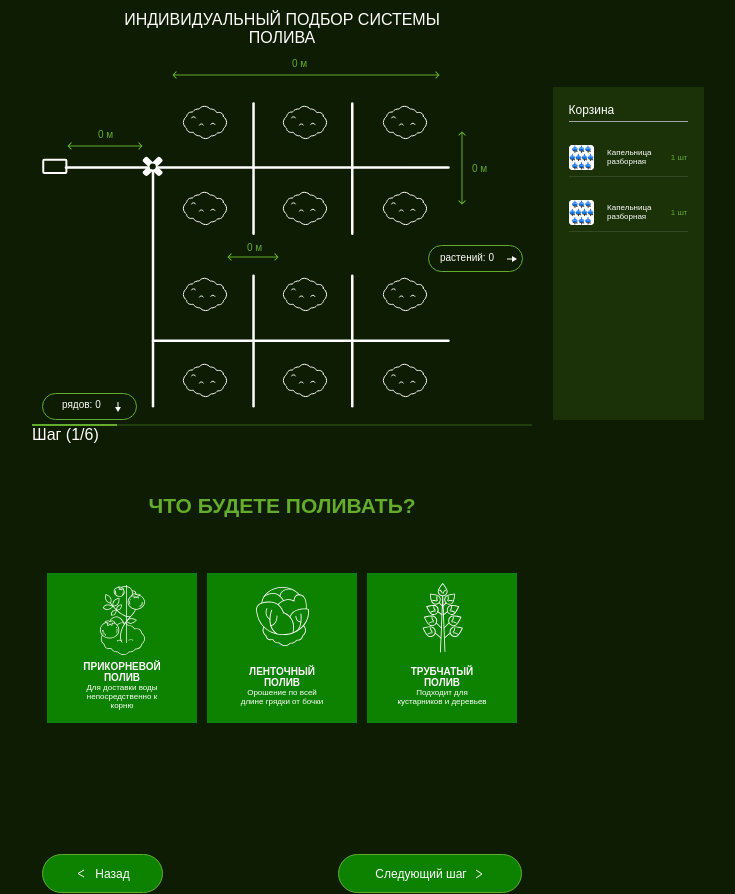
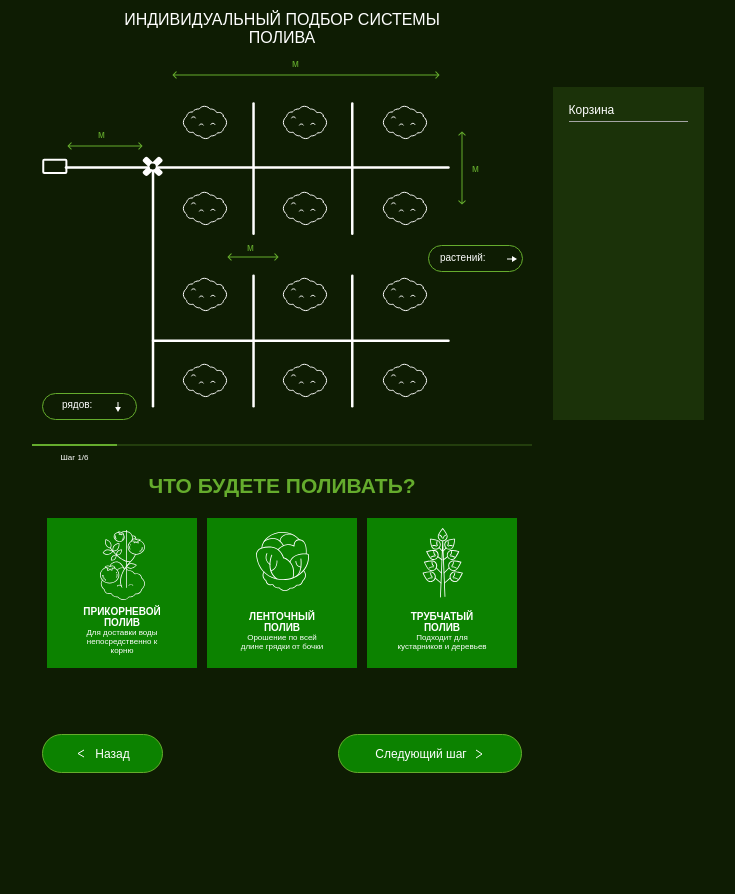
Before and after one commit to GFedorov/MPCalculator, a Next.js app: page / in a window 1280 px wide. Shown: the whole page, without its empty margins (358-1093 px from the left). After the commit the page ends 800 px from the top, so only its background shows below. Built offline with nearby package versions, Linux system fonts and the light colour scheme.

Commit message:
add to cart
Co-authored-by: Naukomania <Naukomania@users.noreply.github.com>

```diff
--- a/components/Cart.js
+++ b/components/Cart.js
@@ -1,15 +1,17 @@
-const Cart = (settings) => {
-  const {
-    need_perekritie_vodi = "no",
-    need_filter = "no",
-    need_timer = "no",
-  } = settings;
+import { getGoods } from "../data/goods";
 
+const Cart = ({ settings }) => {
+  // const {
+  //   need_perekritie_vodi = "no",
+  //   need_filter = "no",
+  //   need_timer = "no",
+  // } = settings;
+  const goods = getGoods(settings);
   return (
     <div className="cart">
       <div className="cart__title"> Корзина</div>
       <div className="list">
-        <div className="list__item">
+        {/* <div className="list__item">
           <div className="list__item__img"></div>
           <div className="list__item__text">Капельница разборная</div>
           <div className="list__item__pcs">1 шт</div>
@@ -18,7 +20,16 @@ const Cart = (settings) => {
           <div className="list__item__img"></div>
           <div className="list__item__text">Капельница разборная</div>
           <div className="list__item__pcs">1 шт</div>
-        </div>
+        </div> */}
+        {goods.map((good) => (
+          <div className="list__item" key={good.name}>
+            <div className="list__item__img">
+              <img src={good.img} />
+            </div>
+            <div className="list__item__text">{good.name}</div>
+            <div className="list__item__pcs">{good.count} шт</div>
+          </div>
+        ))}
 
         <div className="cart__listWrapper__item"></div>
       </div>
--- a/components/Stepper.js
+++ b/components/Stepper.js
@@ -8,7 +8,7 @@ const Stepper = ({ step, totStep }) => {
           left: Math.round((100 * (step - 1)) / totStep, 2) + "%",
         }}
       >
-        Шаг ({step}/{totStep})
+        Шаг {step}/{totStep}
       </div>
     </div>
   );
--- a/components/field/Root.js
+++ b/components/field/Root.js
@@ -6,66 +6,34 @@ const RootField = ({ settings, choosenScenario }) => {
     dlina_posadki = "0", //длинна грядки по горизонтали
     shirina_posadki = "0", //высота грядки
     shirina_ryadov = "0",
-    kolvo_ryadov = "0",
+    //kolvo_ryadov = "0",
     need_perekritie_vodi = "no",
     kolvo_rasteniy = "0",
     rasstoyanie_do_vodi = "0",
     shirina_mejdu_ryadov = "0",
     shirina_between_plant = "0",
-    need_filter = "no",
+    // need_filter = "no",
     need_timer = "no",
   } = settings;
 
-  const widthK = 300; // коэффициент ширины, во сколько раз нужно увеличить dlina_posadki, чтобы получилась ширина
-  const heightK = 100; // коэффициент ширины, во сколько раз нужно увеличить shirina_posadki и shirina_ryadov, чтобы получилась соотв. высота
-  const rowGap = shirina_ryadov * heightK;
-
-  const rows = [];
-  for (let i = 0; i < +kolvo_ryadov; i++) {
-    rows.push({
-      width: dlina_posadki * widthK,
-      height: shirina_posadki * heightK,
-      needPerekritie: need_perekritie_vodi === "yes",
-    });
-  }
-  const fullHeight =
-    kolvo_ryadov * shirina_posadki * heightK + rowGap * (kolvo_ryadov - 1);
-  const fullWidth = dlina_posadki * widthK;
   let type = choosenScenario || "hole";
   return (
     <>
       <SvgField
         {...{
+          ...settings,
           kolvo_rasteniy,
           need_perekritie_vodi,
           dlina_posadki,
           rasstoyanie_do_vodi,
           shirina_mejdu_ryadov,
           shirina_between_plant,
-          kolvo_ryadov,
-          need_filter,
+          //kolvo_ryadov,
+          // need_filter,
           need_timer,
           type,
         }}
       />
-      {/* <pre>{JSON.stringify(settings, null, 2)}</pre> */}
-      {/* <div className="field">
-        <div
-          className="rows"
-          style={{ height: `${fullHeight}px`, width: `${fullWidth}px` }}
-        >
-          {rows.map((row) => (
-            <div
-              className="rows__item"
-              style={{ height: `${row.height}px`, width: `${row.width}px` }}
-            >
-              {row.needPerekritie && (
-                <div className="rows__blocker">Перекрытие</div>
-              )}
-            </div>
-          ))}
-        </div>
-      </div> */}
     </>
   );
 };
--- a/components/field/Svg.js
+++ b/components/field/Svg.js
@@ -1,6 +1,7 @@
 import { useState } from "react";
 import Plant from "./Plant";
 import { scenario, scenarioAnswers } from "../../data/steps";
+import { Q_NEED_FILTER } from "../../data/steps";
 
 const coords = [];
 let y = 30;
@@ -13,7 +14,8 @@ for (let i = 0; i < 4; i++) {
   y += 86;
 }
 
-const SvgField = ({
+const SvgField = (props) => {
+  const {
     kolvo_rasteniy,
     kolvo_ryadov,
     need_perekritie_vodi,
@@ -21,10 +23,10 @@ const SvgField = ({
     dlina_posadki,
     shirina_between_plant,
     rasstoyanie_do_vodi,
-  need_filter,
+    // need_filter,
     need_timer,
     type = "hole",
-}) => {
+  } = props;
   const [choosenScenario, setChoosenScenario] = useState(null);
   return (
     <svg
@@ -119,7 +121,7 @@ const SvgField = ({
             stroke="white"
             strokeWidth={2}
           />
-          {need_filter === "yes" && (
+          {props[Q_NEED_FILTER] === "yes" && (
             <rect
               id="Rectangle 40"
               x="66.208"
@@ -274,7 +276,7 @@ const SvgField = ({
               </svg>
             </g>
           )}
-          {need_filter === "yes" && (
+          {props[Q_NEED_FILTER] === "yes" && (
             <path
               id="Line 56"
               d="M49.8839 110.116L49 109.232L47.2322 111L48.1161 111.884L49.8839 110.116ZM62.1161 125.884C62.6043 126.372 63.3957 126.372 63.8839 125.884C64.372 125.396 64.372 124.604 63.8839 124.116L62.1161 125.884ZM48.1161 111.884L62.1161 125.884L63.8839 124.116L49.8839 110.116L48.1161 111.884Z"
--- /dev/null
+++ b/data/goods.js
@@ -0,0 +1,35 @@
+import { Q_NEED_FILTER, Q_KOLVO_RYADOV } from "./steps";
+
+const goods = [
+  {
+    condition: (settings) =>
+      settings[Q_NEED_FILTER] && settings[Q_NEED_FILTER] === "yes",
+    count: () => 1,
+    name: "Фильтр для капельного полива сетчатый, линейный, 16мм",
+    img:
+      "http://masterprof-season.ru/wp-content/uploads/2021/05/11d5e1a97b5511eb8c791a631b049b6a_31855328b4b211eb8c7f1a631b049b6a.jpg",
+  },
+  {
+    condition: (settings) =>
+      settings[Q_KOLVO_RYADOV] && settings[Q_KOLVO_RYADOV] > 1,
+    count: (settings) => settings[Q_KOLVO_RYADOV],
+    name: "Кран проходной для капельной трубки",
+    img:
+      "http://masterprof-season.ru/wp-content/uploads/2021/05/a20d35eb69e711eb8c701a631b049b6a_a20d35ec69e711eb8c701a631b049b6a.jpg",
+  },
+];
+
+export const getGoods = (settings) => {
+  return goods
+    .filter((item) => {
+      return item.condition(settings);
+    })
+    .map((item) => {
+      return {
+        ...item,
+        count: item.count(settings),
+      };
+    });
+};
+
+// export const getGoods = (settings) => goods.filter((item)=>item.condition(settings))
--- a/data/steps.js
+++ b/data/steps.js
@@ -1,3 +1,6 @@
+export const Q_NEED_FILTER = "need_filter";
+export const Q_KOLVO_RYADOV = "kolvo_ryadov";
+
 const rootSteps = [
   {
     text: "Размер посадки в метрах",
@@ -63,7 +66,7 @@ const rootSteps = [
       // },
 
       {
-        name: "kolvo_ryadov",
+        name: Q_KOLVO_RYADOV,
         text: "Количество рядов",
         type: "number",
         validation: (val) => {
@@ -163,7 +166,7 @@ const rootSteps = [
     text: "",
     questions: [
       {
-        name: "need_filter",
+        name: Q_NEED_FILTER,
         text: "Нужен ли фильтр для воды?",
         type: "buttons",
         options: [
--- a/pages/index.js
+++ b/pages/index.js
@@ -3,8 +3,8 @@ import Question from "../components/Question";
 import { useState } from "react";
 import { scenario, scenarioAnswers } from "../data/steps";
 import Debug from "../components/Debug";
-import RootField from "../components/field/Root";
 import Cart from "../components/Cart";
+import SvgField from "../components/field/Svg";
 
 const IndexPage = () => {
   // выбранный сценарий, появляется после нажатия на первую кнопку
@@ -67,10 +67,7 @@ const IndexPage = () => {
         <div className="field-wrapper__main main">
           <h1 className="main__title">ИНДИВИДУАЛЬНЫЙ ПОДБОР СИСТЕМЫ ПОЛИВА</h1>
           <div className="main__field">
-            <RootField
-              settings={chosenSettings}
-              choosenScenario={choosenScenario}
-            />
+            <SvgField settings={{ ...chosenSettings, type: choosenScenario }} />
             <div className="cart-wrapper">
               <Cart settings={chosenSettings} />
             </div>
--- a/scss/style.scss
+++ b/scss/style.scss
@@ -45,6 +45,9 @@ body {
       width: 25px;
       height: 25px;
       background-image: url("/img/item.png");
+      img {
+        max-width: 100%;
+      }
     }
     &__text {
       width: 50px;
@@ -59,10 +62,15 @@ body {
   width: 500px;
 }
 .stepper {
+  margin-top: 20px;
   position: relative;
-  height: 70px;
+  height: 30px;
   border-top: 2px solid #233e0d;
+  font-size: 8px;
+  font-weight: 400px;
+  text-align: center;
   &__segment {
+    padding-top: 7px;
     width: 16.66%;
     border-top: 2px solid #65ac2d;
     position: absolute;
@@ -91,7 +99,7 @@ body {
   }
 }
 .btnWrapper {
-  margin-top: 50px;
+  margin-top: 30px;
   display: flex;
   justify-content: space-between;
   width: 100%;
@@ -145,7 +153,7 @@ body {
     position: relative;
   }
   &__question {
-    min-height: 400px;
+    min-height: 300px;
 
     display: flex;
     flex-direction: column;
@@ -227,7 +235,7 @@ body {
     flex-direction: column;
     justify-content: center;
 
-    margin: 55px 5px 0 5px;
+    margin: 20px 5px 0 5px;
     font-size: 10px;
     cursor: pointer;
     padding: 5px 28px;
```
Lines whose indentation alone changed are shown as unchanged.
